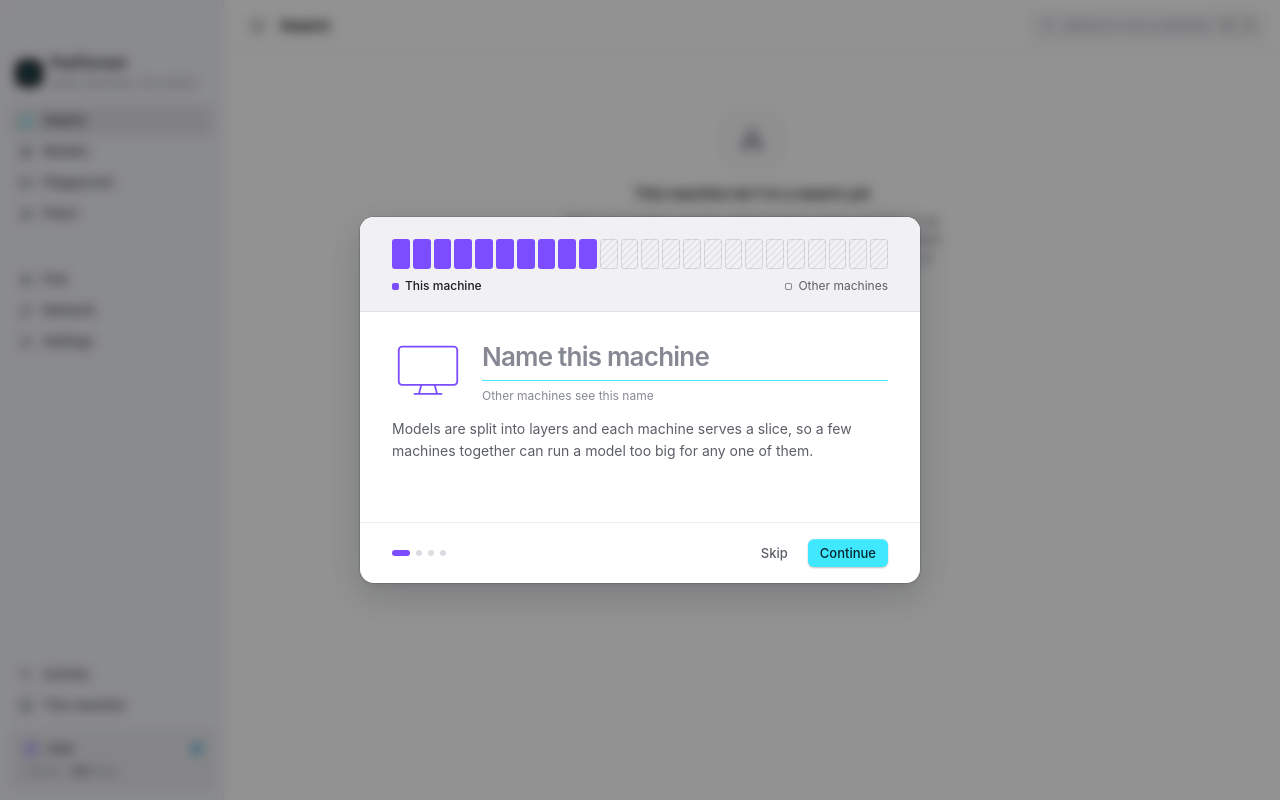
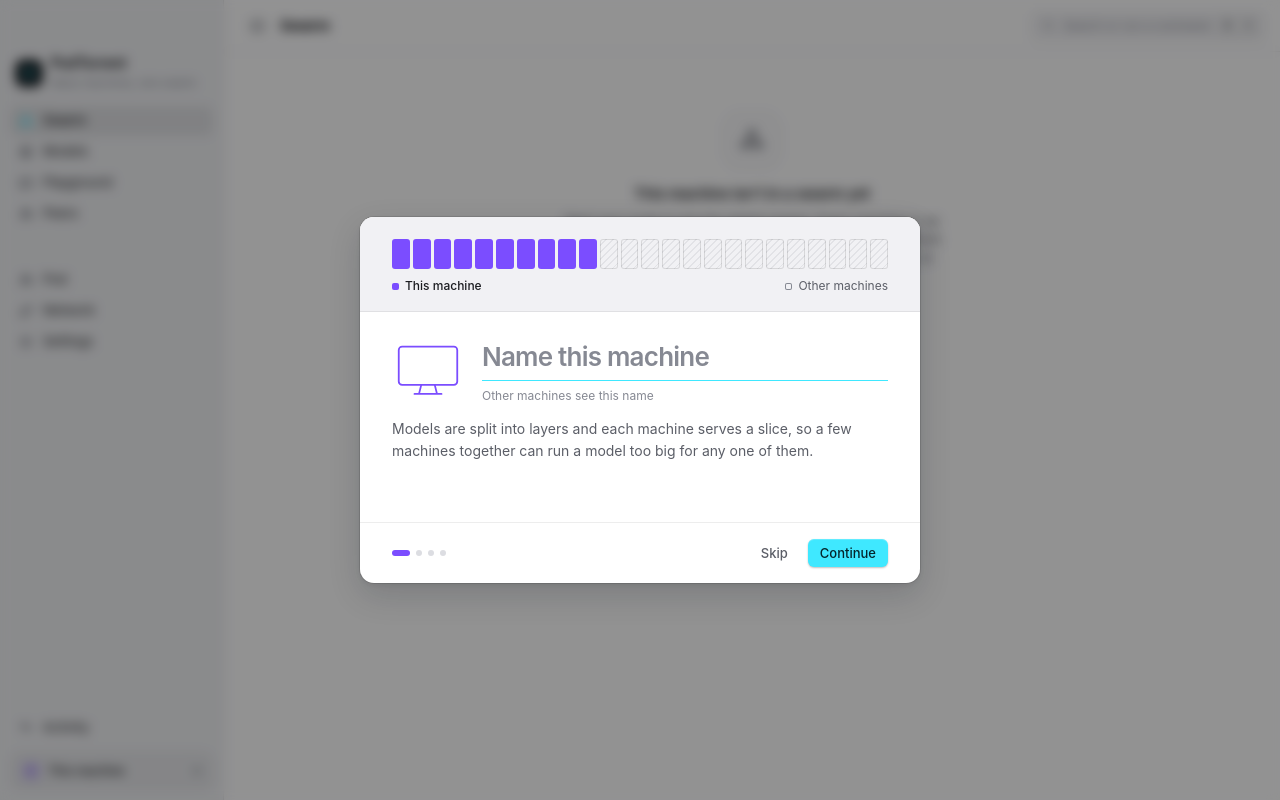
Before and after one commit to podtorrent/podtorrent-desktop, a website: page app/ui/index.html in a window 1280 px wide. Drawn offline with Linux system fonts and the light colour scheme; no server answers.

Commit message:
Sidebar: one card for this machine
The machine-name nav row duplicated the node card under it. The card
is now the only entry: the machine's name and state dot first, and
layers and tok/s open below it once the node runs. It opens My Node
(⌘4 still works) and is highlighted while My Node is open.

Co-Authored-By: Claude Opus 5.5 <noreply@anthropic.com>

```diff
--- a/app/ui/css/shell.css
+++ b/app/ui/css/shell.css
@@ -32,7 +32,12 @@
 
 .node-card { display: block; width: calc(100% - 20px); border: 0; color: inherit; font: inherit; text-align: left; margin: 10px; padding: 10px 12px; border-radius: 10px; background: var(--bg-hover); box-shadow: inset 0 0 0 1px var(--line-1); white-space: nowrap; }
 .node-card .top { display: flex; align-items: center; gap: 8px; font-weight: 500; font-size: var(--t-2); }
-.node-card .bot { display: flex; gap: 10px; margin-top: 6px; font-size: var(--t-1); color: var(--fg-3); }
+.node-card:hover { background: var(--bg-selected); }
+.node-card[aria-current="page"] { background: var(--bg-selected); box-shadow: inset 0 0 0 1px var(--line-2); }
+/* Layers and tok/s open below the name once the node runs. */
+.node-card .bot { display: flex; gap: 10px; max-height: 0; margin-top: 0; opacity: 0; overflow: hidden; font-size: var(--t-1); color: var(--fg-3);
+  transition: max-height var(--d-slow) var(--spring-smooth), margin-top var(--d-slow) var(--spring-smooth), opacity var(--d-fast); }
+.node-card.running .bot { max-height: 20px; margin-top: 6px; opacity: 1; }
 .node-card .bot b { color: var(--fg-1); font-weight: 600; font-variant-numeric: tabular-nums; }
 .node-card .you-chip { width: 18px; height: 18px; border-radius: 5px; display: grid; place-items: center; background: color-mix(in srgb, var(--c-you) 22%, transparent); color: var(--c-you); }
 .node-card .you-chip svg { width: 12px; height: 12px; }
--- a/app/ui/js/shell.js
+++ b/app/ui/js/shell.js
@@ -20,8 +20,8 @@ const VIEWS = { swarm, models: modelsView, playground, node, peers, activity, ne
 const NAV = [
   ["swarm", "Swarm", "swarm", "⌘1"], ["models", "Models", "models", "⌘2"], ["playground", "Playground", "playground", "⌘3"], ["peers", "Peers", "peers", "⌘5"],
 ];
-// Pinned to the bottom: Activity, then this machine (the My Node view), labelled with its name.
-const NAV_BOTTOM = [["activity", "Activity", "activity", "⌘6"], ["node", "This machine", "node", "⌘4"]];
+// Pinned to the bottom: Activity, then the node card (this machine, opens My Node).
+const NAV_BOTTOM = [["activity", "Activity", "activity", "⌘6"]];
 /** This machine's name: the one set in onboarding, else the one the node reports. */
 const machineName = s => settings.peerName || s.self || s.hostInfo?.name || "This machine";
 
@@ -29,10 +29,11 @@ export function mountShell() {
   const items = {};
   const navItem = ([id, label, ic, k]) => {
     const nb = h("span.nb"), el = h("button.nav-item", { type: "button", onclick: () => go(id) }, icon(ic), h("span", label), nb, h("span.nk", k));
-    items[id] = { el, nb, label: el.querySelector("span") };
+    items[id] = { el, nb };
     return el;
   };
-  const nodeCard = h("button.node-card", { type: "button", onclick: () => go("node") },
+  // This machine: its name first; layers and tok/s open below once the node runs.
+  const nodeCard = h("button.node-card", { type: "button", onclick: () => go("node"), "data-tip": "My Node  ⌘4" },
     h("div.top", h("span.you-chip", icon("person")), h("span.nc-name.ellipsis.grow"), h("span.statedot")),
     h("div.bot", h("span", h("b.nc-layers"), " layers"), h("span", h("b.nc-tps"), " tok/s")));
   const demoPill = h("button.badge.demo.demo-pill", { type: "button", "data-tip": "Demo Mode · ⌥⌘D to turn off", onclick: () => setDemo(false) }, "Demo");
@@ -66,7 +67,7 @@ export function mountShell() {
     cur = VIEWS[id].mount(page);
     viewActions.replaceChildren(...(VIEWS[id].toolbar?.() || []));
     viewEl.scrollTop = 0;
-    Object.entries(items).forEach(([k, v]) => k === id ? v.el.setAttribute("aria-current", "page") : v.el.removeAttribute("aria-current"));
+    Object.entries({ ...items, node: { el: nodeCard } }).forEach(([k, v]) => k === id ? v.el.setAttribute("aria-current", "page") : v.el.removeAttribute("aria-current"));
     render(state);
     if (id === "playground") requestAnimationFrame(() => cur?.focus?.());
   }
@@ -80,8 +81,6 @@ export function mountShell() {
     text(title, V.title);
     text(subtitle, V.subtitle?.(s) || "");
     cur?.update?.(s);
-    text(items.node.label, machineName(s));
-    items.node.el.title = "My Node";
     // sidebar badges
     const st = swarmStats(s), ms = models(s), m = ms[0];
     const me = selfNode(s), meSt = me ? nodeState(me, s) : null;
@@ -94,24 +93,24 @@ export function mountShell() {
     setNb("models", "", m ? (m.runnable ? "serving" : m.verdict.level === "gap" ? "gap" : m.verdict.level === "degraded" ? "degraded" : "off") : "");
     const vj = Object.values(s.video.jobs);
     setNb("playground", "", s.chat.busy || vj.some(j => !["done", "failed", "cancelled"].includes(j.state)) ? "active" : "");
-    setNb("node", "", s.engine.phase === "starting" ? "active" : me ? (meSt === "idle" ? "off" : meSt) : s.engine.error ? "gap" : "");
     setNb("peers", st.total ? String(st.total) : "");
     const fresh = curId === "activity" ? 0 : s.feed.length - unseen.at;
     setNb("activity", fresh > 0 ? String(Math.min(99, fresh)) : "");
     const net = networkState();
     setNb("network", net === "online" ? "Online" : "", net === "online" ? "serving" : net === "rejected" ? "gap" : net === "connecting" ? "degraded" : "");
     // node card
-    nodeCard.hidden = !s.role && s.source !== "demo";
-    if (!nodeCard.hidden) {
-      text(nodeCard.querySelector(".nc-name"), me ? `${me.name} · peer` : s.engine.phase === "starting" ? "Starting…" : s.role || "");
-      nodeCard.querySelector(".statedot").className = `statedot ${me ? (meSt === "idle" ? "off" : meSt) : "active"}`;
+    const running = !!me || s.source === "demo";
+    text(nodeCard.querySelector(".nc-name"), machineName(s));
+    nodeCard.querySelector(".statedot").className = `statedot ${me ? (meSt === "idle" ? "off" : meSt) : s.engine.phase === "starting" ? "active" : s.engine.error ? "gap" : "off"}`;
+    cls(nodeCard, "running", running);
+    if (running) {
       const nl = s.slices.filter(x => x.loaded).reduce((a, x) => a + x.hi - x.lo, 0);
       text(nodeCard.querySelector(".nc-layers"), nl ? String(nl) : "–");
       nodeCard.querySelector(".nc-layers").dataset.tip = s.slices.length ? slicesLabel(s.slices) : "Serving nothing";
       const tps = me?.tps.slice(-5) || [];
       text(nodeCard.querySelector(".nc-tps"), tps.length ? fmt.fixed(tps.reduce((a, b) => a + b, 0) / tps.length) : "0.0");
-      nodeCard.setAttribute("aria-label", me ? `This machine: ${nodeStateLabel(me, s)}` : "This machine");
     }
+    nodeCard.setAttribute("aria-label", `${machineName(s)}: ${me ? nodeStateLabel(me, s) : s.engine.phase === "starting" ? "starting" : "not running"}`);
     demoPill.hidden = s.source !== "demo";
     // banners: demo, offline, engine trouble
     const b = [];
```
